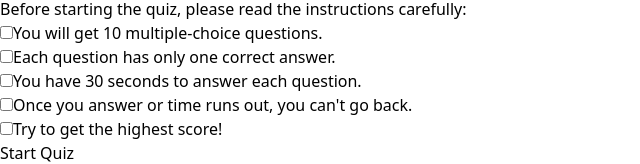
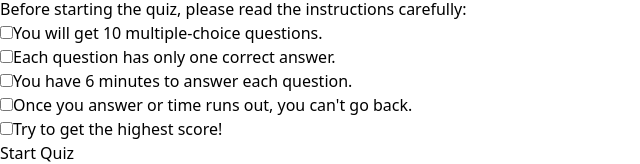
Before and after one commit to RFLYOKE/Challenge-Frontend-Akmal, a React (Vite) app: page /dashboard in a window 1280 px wide. Shown: the part 527-691 px from the top of the page, without its empty margins (0-640 px from the left). Built offline with nearby package versions, Linux system fonts and the light colour scheme; no server answers.

Commit message:
fix dashboard

```diff
--- a/src/pages/Home.jsx
+++ b/src/pages/Home.jsx
@@ -8,7 +8,7 @@ const Home = () => {
   const instructions = [
     "You will get 10 multiple-choice questions.",
     "Each question has only one correct answer.",
-    "You have 30 seconds to answer each question.",
+    "You have 6 minutes to answer each question.",
     "Once you answer or time runs out, you can't go back.",
     "Try to get the highest score!",
   ];
```
